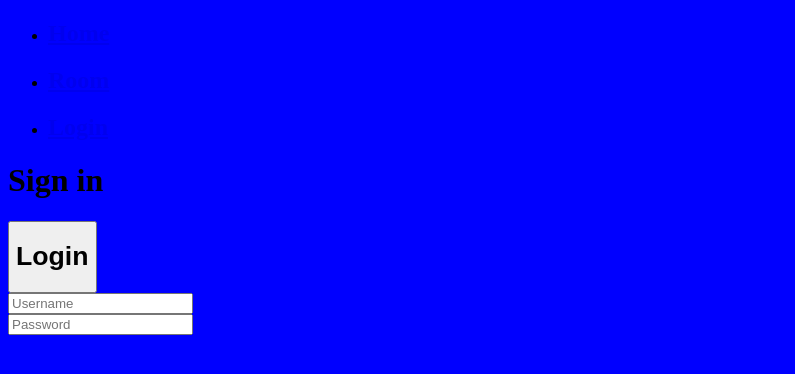
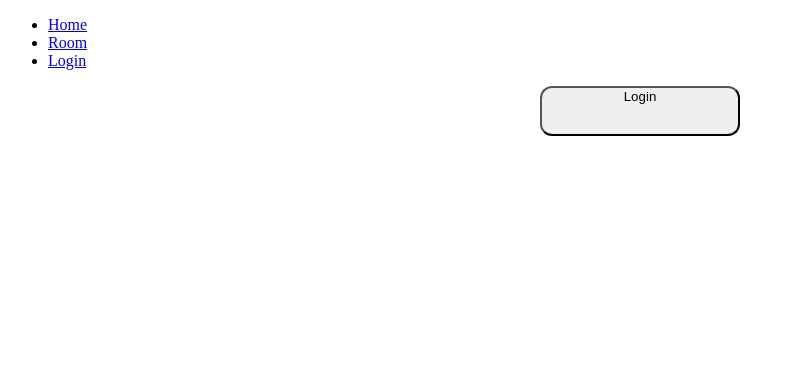
Before and after one commit to MilosA00/Django, a Django app: page /login/ in a window 1280 px wide. Shown: the top 374 px of the page, without its empty margins (0-795 px from the left). Run offline with Django 5.2, Linux system fonts and the light colour scheme.

Commit message:
More CSS

```diff
--- a/studybud/templates/login.html
+++ b/studybud/templates/login.html
@@ -9,21 +9,11 @@
 </head>
 <body>
         {% include "navbar.html" %}
-        {% block content %}
-            <div id="signInDiv">
-            <h1>Sign in</h1>
+
+            <div >
+                <button type="submit" class="loginButton">Login</button>
             </div>
-            <div class="LoginButton">
-                <button type="submit" id="loginButton"><h1>Login</h1></button>
-            </div>
-            <div>
-                 <input type="text" id="username" name="username" placeholder="Username"/>
-        </div>
 
-        <div id="passwordDiv">
-            <input type="password" id="pass" name="password" minlength="8" required placeholder="Password" />
-        </div>
 
-        {% endblock content %}
 </body>
 </html>
--- a/studybud/templates/navbar.html
+++ b/studybud/templates/navbar.html
@@ -1,18 +1,20 @@
+{% load static %}
 
 
+<link rel='stylesheet' type="text/css" href="{% static 'navBarStyle.css' %}">
 
 
 <header>
     <nav>
-        <ul>
+        <ul class="navBarButtons">
             <li>
-                <a href="#"><h1>Home</h1></a>
+                <a href="#">Home</a>
             </li>
             <li>
-                <a href="#"><h1>Room</h1></a>
+                <a href="#">Room</a>
             </li>
             <li>
-                <a href="http://127.0.0.1:8000/login/"><h1>Login</h1></a>
+                <a href="http://127.0.0.1:8000/login/">Login</a>
             </li>
 
         </ul>
--- a/studybud/uassets/loginStyle.css
+++ b/studybud/uassets/loginStyle.css
@@ -1,3 +1,10 @@
-body {
-    background: blue;
+
+.loginButton{
+    height: 50px;
+    width: 200px;
+    border-radius: 12px;
+    display: flex;
+    justify-content: center;
+    margin: auto;
+
 }
```
Also changed, not shown: studybud/uassets/navBarStyle.css (added).
